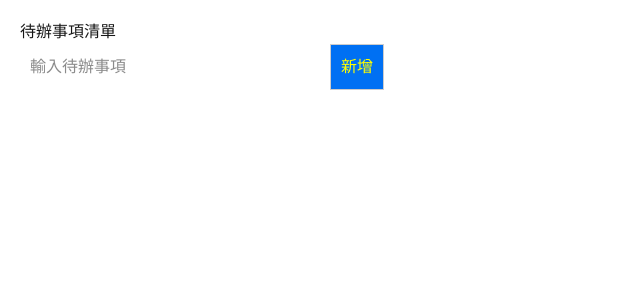
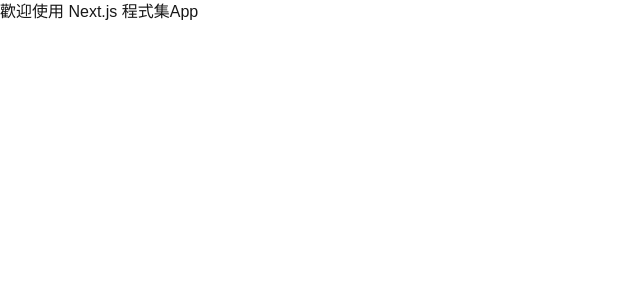
Before and after one commit to solomen-chen/next002, a Next.js app: page /todo in a window 1280 px wide. Shown: the top 300 px of the page, without its empty margins (0-640 px from the left). Built offline with nearby package versions, Linux system fonts and the light colour scheme.

Commit message:
Update layout.tsx

```diff
--- a/src/app/layout.tsx
+++ b/src/app/layout.tsx
@@ -12,23 +12,31 @@
   subsets: ["latin"],
 });
 
-// export const metadata: Metadata = {
-//   title: "Next.js 程式集App",
-//   description: "Generated by create next app",
-// };
+export const metadata: Metadata = {
+  title: "Next.js 程式集App",
+  description: "Generated by create next app",
+};
 
-export default function RootLayout({
-  children,
-}: Readonly<{
-  children: React.ReactNode;
-}>) {
+export default function HomePage() {
   return (
-    <html lang="en">
-      <body
-        className={`${geistSans.variable} ${geistMono.variable} antialiased`}
-      >
-        {children}
-      </body>
-    </html>
+    <div>
+      <h1>歡迎使用 Next.js 程式集App</h1>
+    </div>
   );
 }
+
+// export default function RootLayout({
+//   children,
+// }: Readonly<{
+//   children: React.ReactNode;
+// }>) {
+//   return (
+//     <html lang="en">
+//       <body
+//         className={`${geistSans.variable} ${geistMono.variable} antialiased`}
+//       >
+//         {children}
+//       </body>
+//     </html>
+//   );
+// }
```
